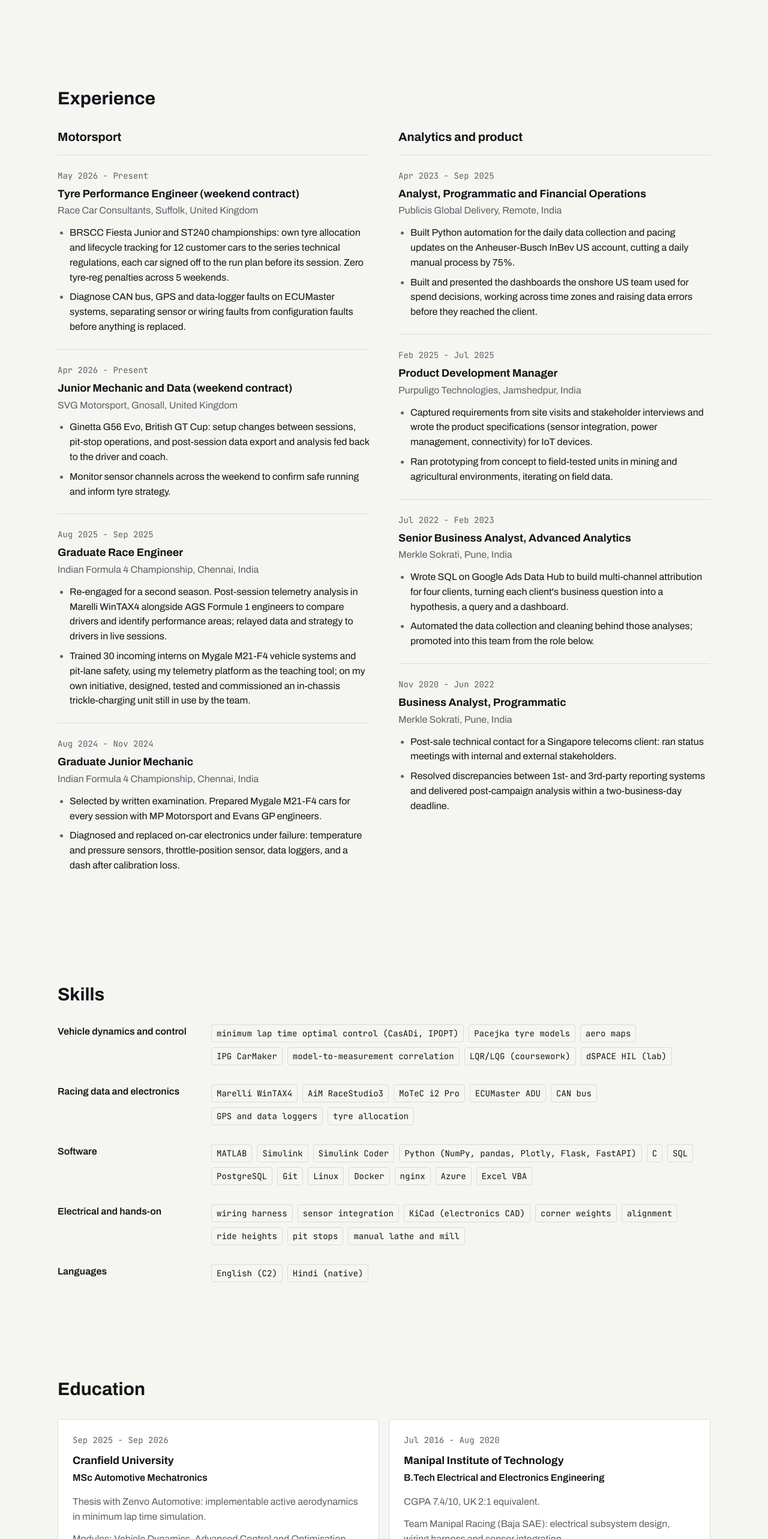
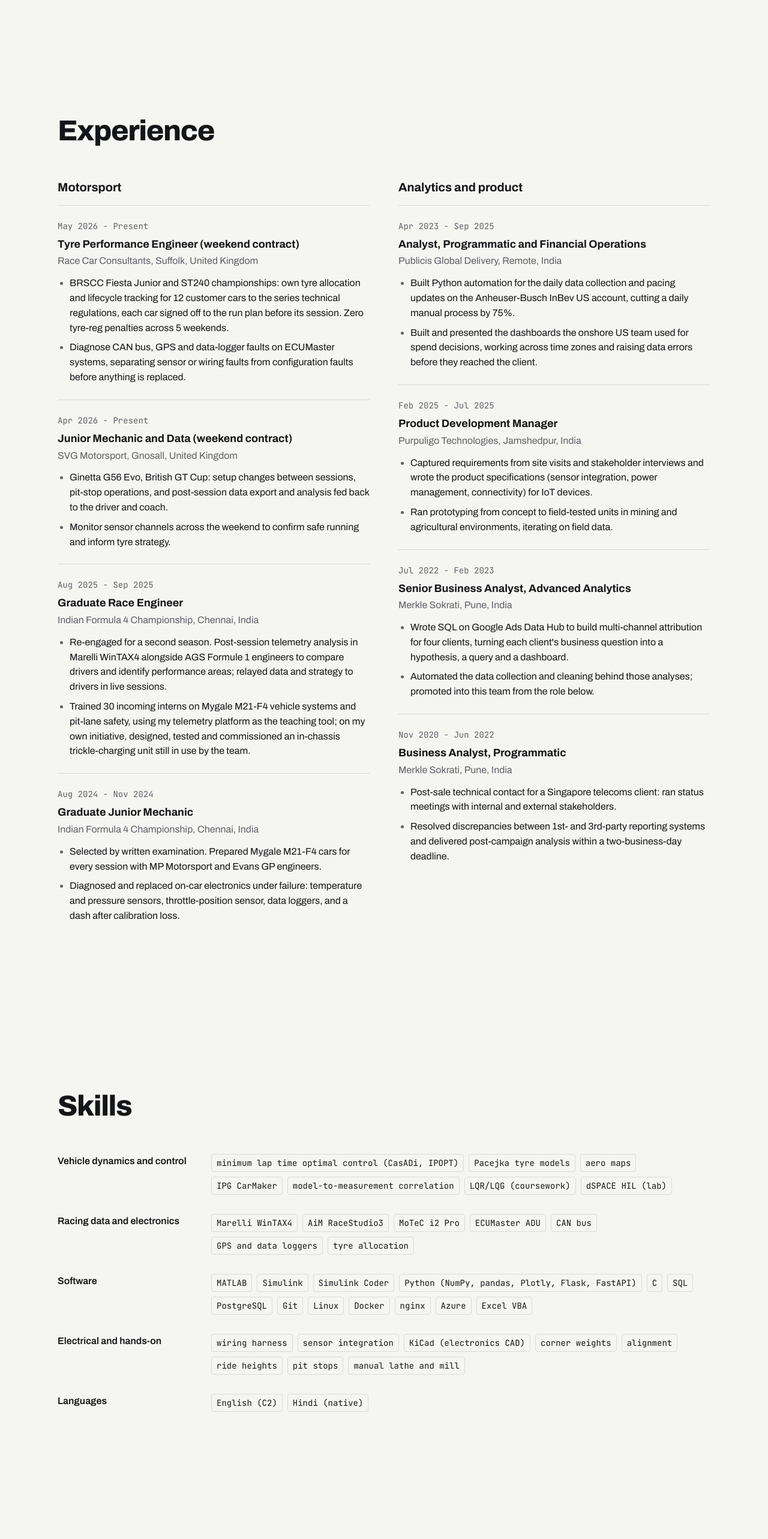
Before and after one commit to often-called-pk/personal-portfolio, a Next.js app: page / in a window 1280 px wide. Shown: the part 4381-6947 px from the top of the page at 60% size. Built offline with nearby package versions, Linux system fonts and the light colour scheme.

Commit message:
style: section rhythm, display headings, Contact stage

```diff
--- a/src/components/sections/achievements.tsx
+++ b/src/components/sections/achievements.tsx
@@ -4,11 +4,11 @@ import { ui } from '@/content/profile';
 
 export function Achievements() {
   return (
-    <section className="mx-auto max-w-6xl px-4 py-20 md:px-8">
+    <section className="mx-auto max-w-6xl px-4 py-24 md:px-8 md:py-32">
       <Reveal>
-        <h2 className="text-2xl font-bold md:text-3xl">{ui.achievementsTitle}</h2>
+        <h2 className="text-3xl font-extrabold leading-none tracking-[-0.03em] md:text-4xl lg:text-5xl">{ui.achievementsTitle}</h2>
         {/* One rule above each row and none below the last, so the list is not boxed in. */}
-        <ul className="mt-8">
+        <ul className="mt-10 md:mt-14">
           {achievements.map((a) => (
             <li key={a.text} className="flex items-baseline gap-4 border-t border-line py-4">
               <span className="w-20 shrink-0 font-mono text-sm tabular-nums text-muted">{a.year}</span>
--- a/src/components/sections/contact.tsx
+++ b/src/components/sections/contact.tsx
@@ -9,11 +9,11 @@ const icons: Record<string, Icon> = { LinkedIn: LinkedinLogoIcon, GitHub: Github
 
 export function Contact() {
   return (
-    <section id="contact" className="mx-auto max-w-6xl px-4 py-20 md:px-8">
-      <Reveal>
-        <h2 className="text-2xl font-bold md:text-3xl">{ui.contactTitle}</h2>
+    <section id="contact" className="mx-auto max-w-6xl px-4 py-24 md:px-8 md:py-32">
+      <Reveal className="rounded border border-line bg-card p-6 md:p-10 lg:p-14">
+        <h2 className="text-balance text-4xl font-extrabold leading-[0.95] tracking-[-0.04em] md:text-6xl lg:text-7xl">{ui.contactTitle}</h2>
         {/* min-h-11 holds the row's height while Email renders nothing before hydration. */}
-        <div className="mt-8 min-h-11">
+        <div className="mt-10 min-h-11 md:mt-12">
           <Email />
         </div>
         <ul className="mt-8 flex flex-wrap gap-3">
--- a/src/components/sections/education.tsx
+++ b/src/components/sections/education.tsx
@@ -4,10 +4,10 @@ import { ui } from '@/content/profile';
 
 export function Education() {
   return (
-    <section className="mx-auto max-w-6xl px-4 py-20 md:px-8">
+    <section className="mx-auto max-w-6xl px-4 py-24 md:px-8 md:py-32">
       <Reveal>
-        <h2 className="text-2xl font-bold md:text-3xl">{ui.educationTitle}</h2>
-        <ul className="mt-8 grid grid-cols-1 gap-4 lg:grid-cols-2">
+        <h2 className="text-3xl font-extrabold leading-none tracking-[-0.03em] md:text-4xl lg:text-5xl">{ui.educationTitle}</h2>
+        <ul className="mt-10 grid grid-cols-1 gap-4 md:mt-14 lg:grid-cols-2">
           {education.map((e) => (
             <li key={e.school} className="rounded border border-line bg-card p-6">
               <p className="font-mono text-sm tabular-nums text-muted">
--- a/src/components/sections/experience.tsx
+++ b/src/components/sections/experience.tsx
@@ -7,10 +7,10 @@ const groups = ['motorsport', 'analytics'] as const;
 
 export function Experience() {
   return (
-    <section id="experience" className="mx-auto max-w-6xl px-4 py-20 md:px-8">
+    <section id="experience" className="mx-auto max-w-6xl px-4 py-24 md:px-8 md:py-32">
       <Reveal>
-        <h2 className="text-2xl font-bold md:text-3xl">{ui.experienceTitle}</h2>
-        <div className="mt-8 grid grid-cols-1 gap-12 lg:grid-cols-2">
+        <h2 className="text-3xl font-extrabold leading-none tracking-[-0.03em] md:text-4xl lg:text-5xl">{ui.experienceTitle}</h2>
+        <div className="mt-10 grid grid-cols-1 gap-12 md:mt-14 lg:grid-cols-2">
           {groups.map((group) => (
             <div key={group} className="min-w-0">
               <h3 className="text-xl font-bold">{ui.experienceGroups[group]}</h3>
--- a/src/components/sections/hobbies.tsx
+++ b/src/components/sections/hobbies.tsx
@@ -19,10 +19,10 @@ const icons: Record<string, Icon> = {
 
 export function Hobbies() {
   return (
-    <section className="mx-auto max-w-6xl px-4 py-20 md:px-8">
+    <section className="mx-auto max-w-6xl px-4 py-24 md:px-8 md:py-32">
       <Reveal>
-        <h2 className="text-2xl font-bold md:text-3xl">{ui.hobbiesTitle}</h2>
-        <ul className="mt-8 flex flex-wrap gap-8">
+        <h2 className="text-3xl font-extrabold leading-none tracking-[-0.03em] md:text-4xl lg:text-5xl">{ui.hobbiesTitle}</h2>
+        <ul className="mt-10 flex flex-wrap gap-8 md:mt-14">
           {hobbies.map((h) => {
             const HobbyIcon = icons[h.icon];
             return (
--- a/src/components/sections/skills.tsx
+++ b/src/components/sections/skills.tsx
@@ -4,10 +4,10 @@ import { skills } from '@/content/skills';
 
 export function Skills() {
   return (
-    <section id="skills" className="mx-auto max-w-6xl px-4 py-20 md:px-8">
+    <section id="skills" className="mx-auto max-w-6xl px-4 py-24 md:px-8 md:py-32">
       <Reveal>
-        <h2 className="text-2xl font-bold md:text-3xl">{ui.skillsTitle}</h2>
-        <dl className="mt-8 grid grid-cols-1 gap-8">
+        <h2 className="text-3xl font-extrabold leading-none tracking-[-0.03em] md:text-4xl lg:text-5xl">{ui.skillsTitle}</h2>
+        <dl className="mt-10 grid grid-cols-1 gap-8 md:mt-14">
           {skills.map((group) => (
             <div key={group.label} className="grid grid-cols-1 gap-3 md:grid-cols-[14rem_minmax(0,1fr)] md:gap-8">
               <dt className="font-semibold">{group.label}</dt>
```
